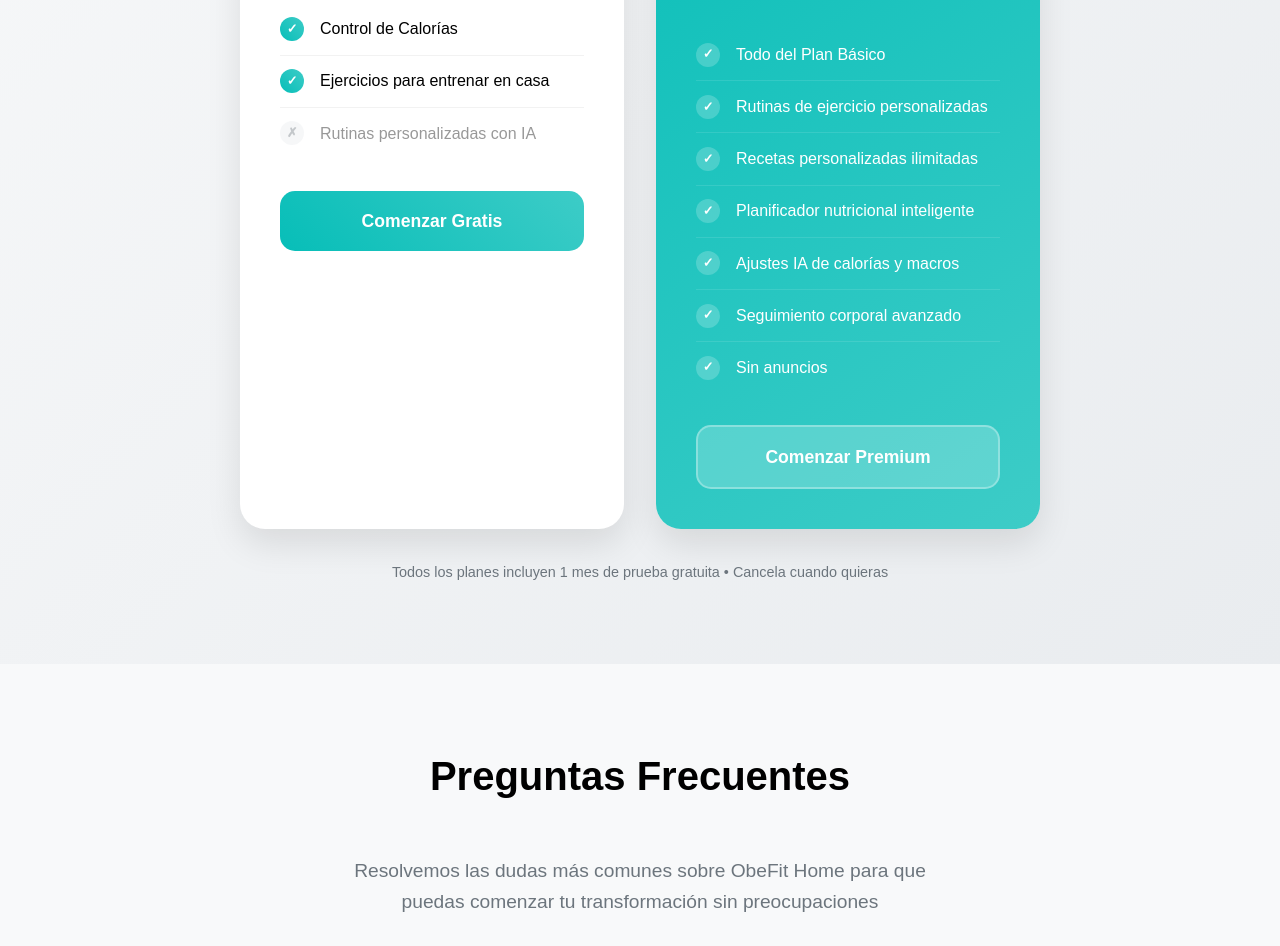
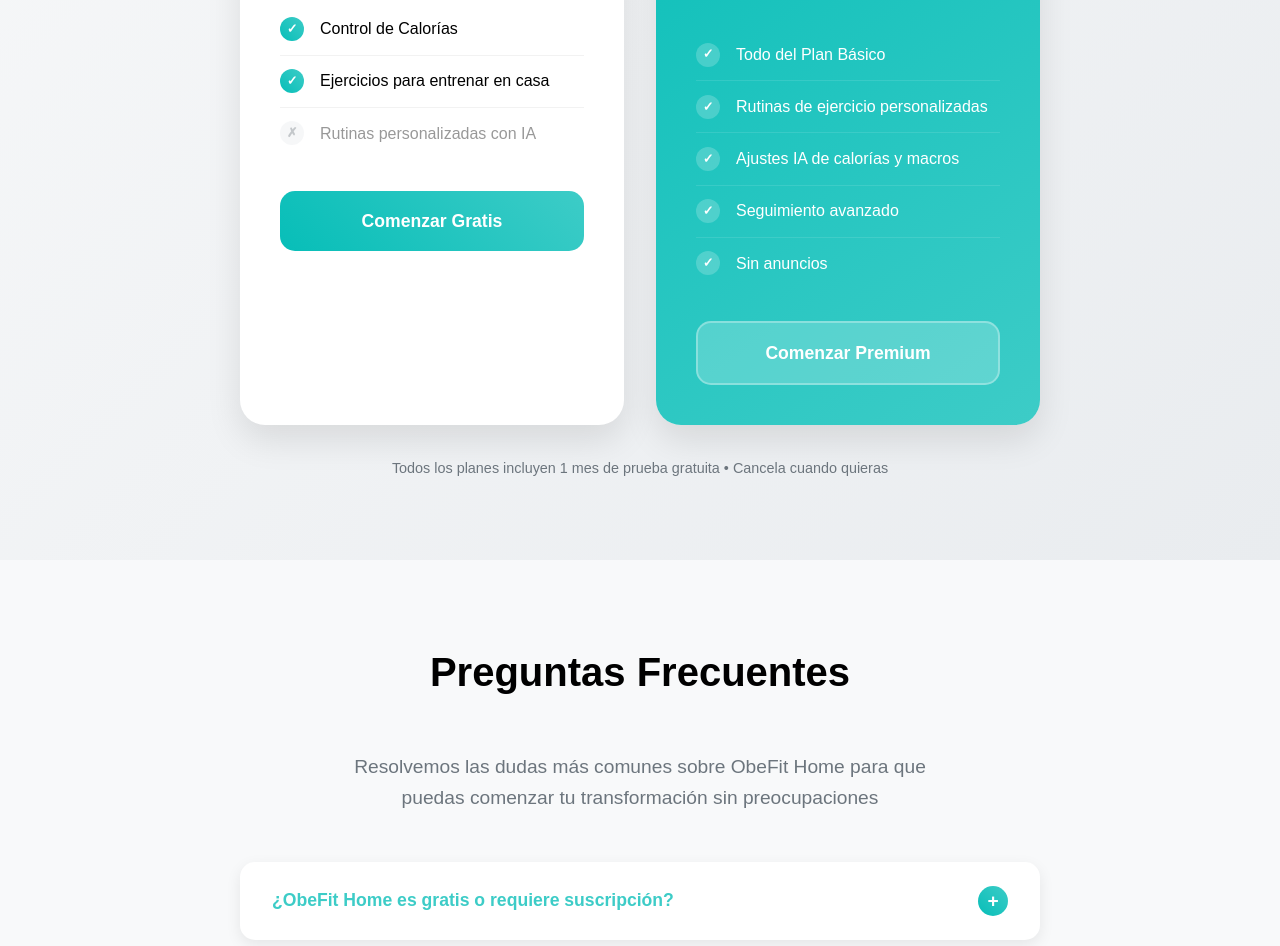
Before and after one commit to Navarrete360/Obefit, a plain HTML site: page index.html in a window 1280 px wide. Shown: the part 3755-4701 px from the top of the page. Drawn offline with Linux system fonts and the light colour scheme.

Commit message:
Landing Actualizado

```diff
--- a/index.html
+++ b/index.html
@@ -260,19 +260,11 @@
                     </div>
                     <div class="feature-item">
                         <span class="check-icon">✓</span>
-                        <span>Recetas personalizadas ilimitadas</span>
-                    </div>
-                    <div class="feature-item">
-                        <span class="check-icon">✓</span>
-                        <span>Planificador nutricional inteligente</span>
-                    </div>
-                    <div class="feature-item">
-                        <span class="check-icon">✓</span>
                         <span>Ajustes IA de calorías y macros</span>
                     </div>
                     <div class="feature-item">
                         <span class="check-icon">✓</span>
-                        <span>Seguimiento corporal avanzado</span>
+                        <span>Seguimiento avanzado</span>
                     </div>
                     <div class="feature-item">
                         <span class="check-icon">✓</span>
```
